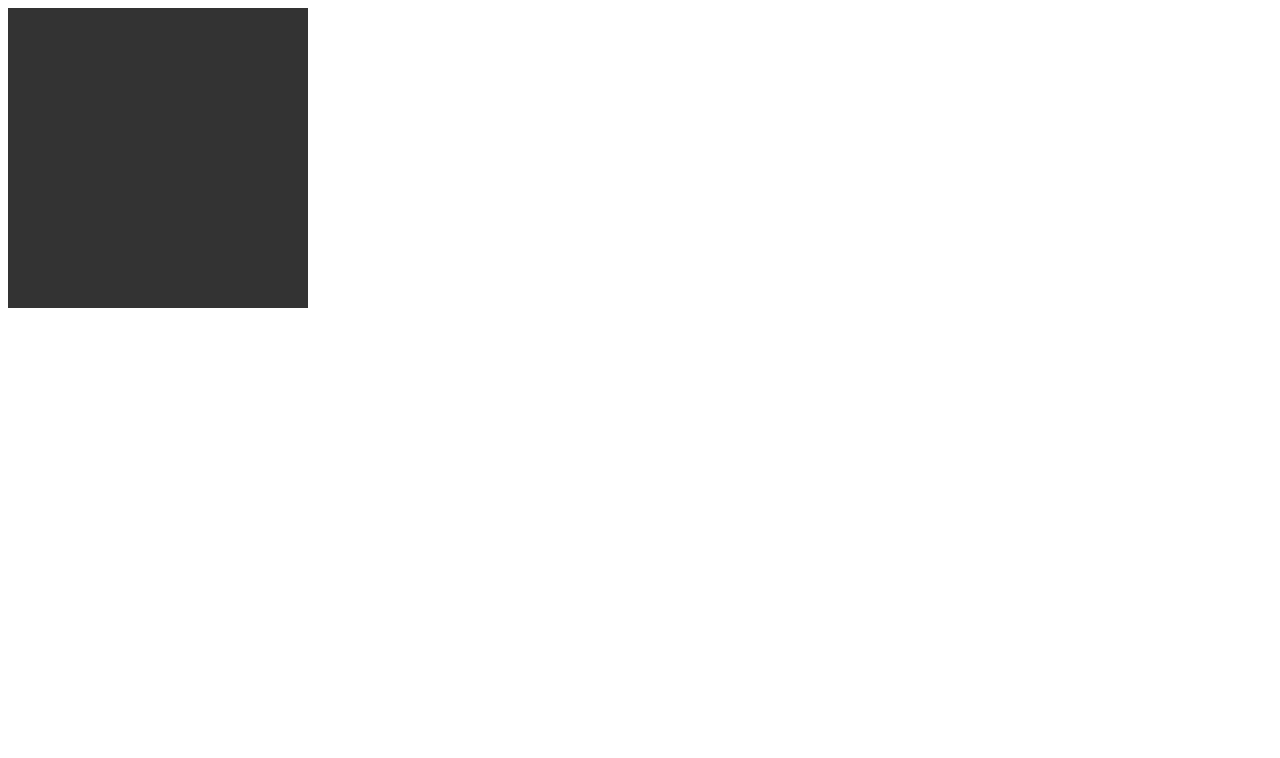
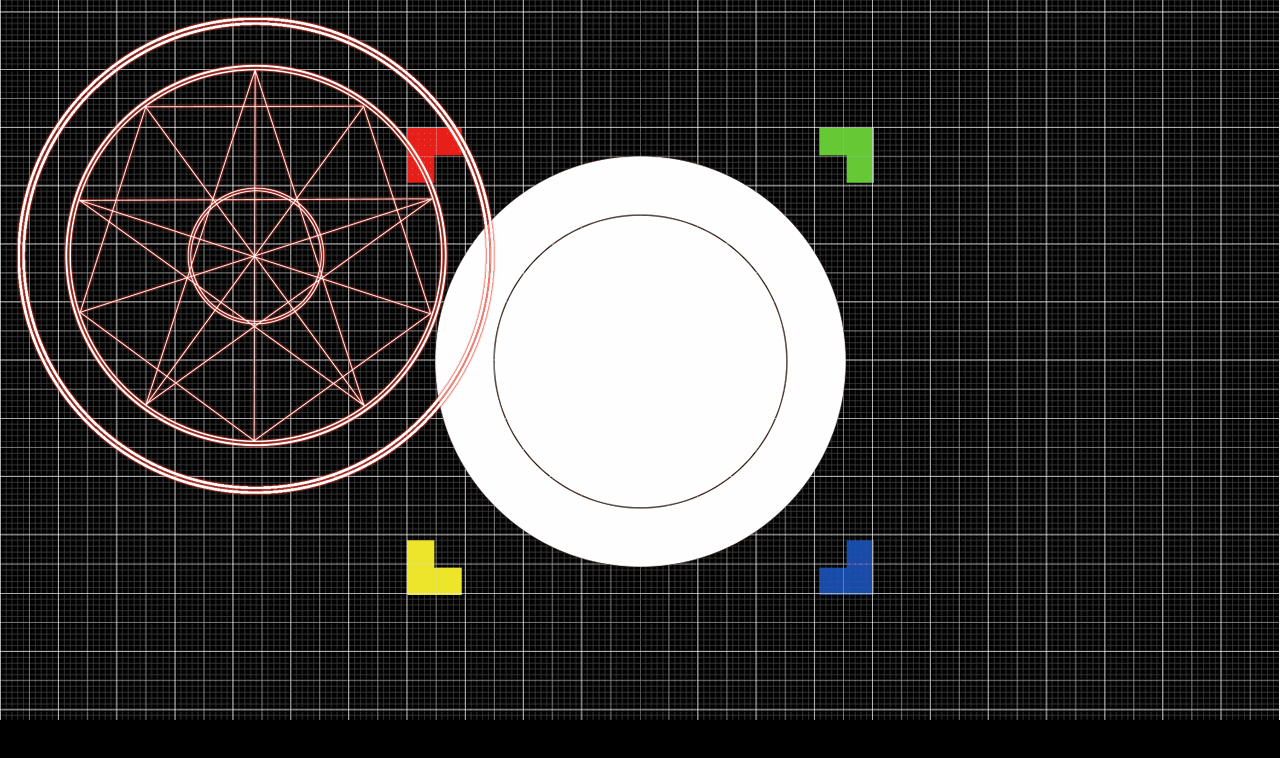
Before and after one commit to takustaqu/magicsquare, a plain HTML site: page player/test.html in a window 1280 px wide. Drawn offline with Linux system fonts and the light colour scheme.

Commit message:
サンプルデータ入れてる。

```diff
--- a/player/scripts/transform.js
+++ b/player/scripts/transform.js
@@ -1,6 +1,6 @@
 //transform
 
-function setTransform($el,points) {
+function setTransform($el,points,relative) {
 
 	if(!$el.attr("data-transform-origins")){
 		var origin = [
@@ -14,6 +14,15 @@ function setTransform($el,points) {
 		// console.log($el.attr("data-transform-origins"));
 		var origin = JSON.parse($el.attr("data-transform-origins"));
 	}
+
+	if(relative){
+		points[1][0] = points[1][0] + $el.width();
+		points[2][0] = points[2][0] + $el.width();
+		points[2][1] = points[2][1] + $el.height();
+		points[3][1] = points[3][1] + $el.height();
+	}
+
+	console.log(points);
 
 	/*
 		1.left-top
@@ -40,6 +49,6 @@ function setTransform($el,points) {
 	    ans.e(3) + ',' + ans.e(6) + ',1,0,' +
 	    '0,0,0,1)translateZ(1px)';
 
-	$el.css('-webkit-transform', transform);
+	$el.css({'-webkit-transform': transform,"-webkit-transform-origin":"0% 0%"});
 
 }
--- a/player/test.html
+++ b/player/test.html
@@ -1,5 +1,5 @@
 <!DOCTYPE html>
-<html lang="en">
+<html>
 <head>
 	<meta charset="UTF-8">
 	<script src="lib/jquery-2.1.4.min.js"></script>
@@ -9,16 +9,26 @@
 </head>
 <body>
 
-<div class="test" id="test">
-
+<div class="test" id="stage">
+	<img src="images/test_circle.png" alt="">
 </div>
 
 <style>
-	#test {
-		width:300px;
-		height:300px;
-		background-color: #333;
-	}
+body,html {
+	margin: 0;padding: 0;
+}
+body {
+	background-color: #000;
+	width:1280px;
+	height:720px;
+}
+
+#stage {
+	width:1280px;
+	height:720px;
+	background-image: url(images/calibrator.png);
+	background-size: contain;
+}
 </style>
 
 </body>
```
Also changed, not shown: player/images/calibrator.png (added), player/images/test_circle.png (added), player/images/testpattern.png (added).
